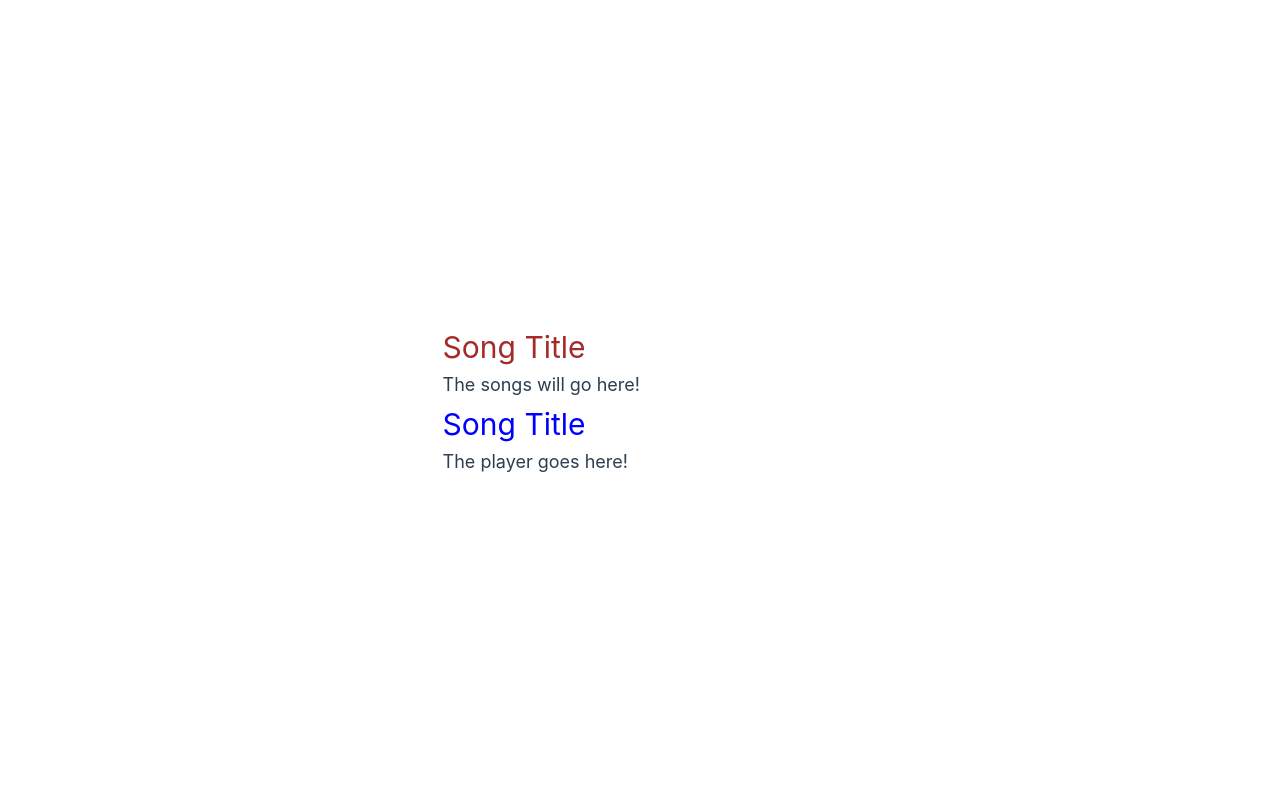
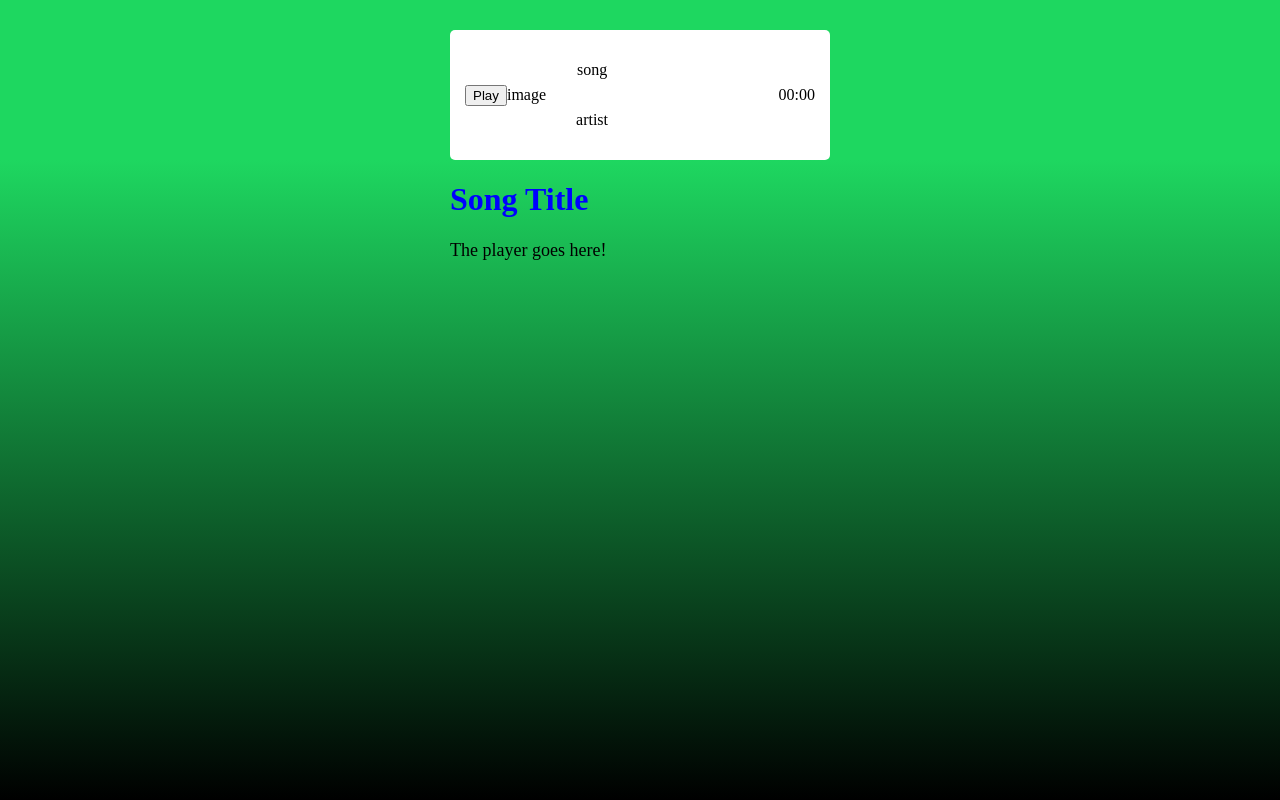
Before and after one commit to ThiagoMarvinSoares/SpotifyDemoPlayer, a Vue app: page / in a window 1280 px wide. Built offline with nearby package versions, Linux system fonts and the light colour scheme.

Commit message:
Progress with music card and background of the app

```diff
--- a/package.json
+++ b/package.json
@@ -15,6 +15,7 @@
   "devDependencies": {
     "@vitejs/plugin-vue": "^5.0.3",
     "node-sass": "^9.0.0",
+    "sass": "^1.71.1",
     "vite": "^5.0.11"
   }
 }
--- a/src/App.vue
+++ b/src/App.vue
@@ -7,7 +7,4 @@ import { RouterLink, RouterView } from 'vue-router'
 </template>
 
 <style scoped>
- wrapper h1 {
-  font-size: 39px;
- }
 </style>
--- a/src/assets/base.css
+++ /dev/null
@@ -1,86 +0,0 @@
-/* color palette from <https://github.com/vuejs/theme> */
-:root {
-  --vt-c-white: #ffffff;
-  --vt-c-white-soft: #f8f8f8;
-  --vt-c-white-mute: #f2f2f2;
-
-  --vt-c-black: #181818;
-  --vt-c-black-soft: #222222;
-  --vt-c-black-mute: #282828;
-
-  --vt-c-indigo: #2c3e50;
-
-  --vt-c-divider-light-1: rgba(60, 60, 60, 0.29);
-  --vt-c-divider-light-2: rgba(60, 60, 60, 0.12);
-  --vt-c-divider-dark-1: rgba(84, 84, 84, 0.65);
-  --vt-c-divider-dark-2: rgba(84, 84, 84, 0.48);
-
-  --vt-c-text-light-1: var(--vt-c-indigo);
-  --vt-c-text-light-2: rgba(60, 60, 60, 0.66);
-  --vt-c-text-dark-1: var(--vt-c-white);
-  --vt-c-text-dark-2: rgba(235, 235, 235, 0.64);
-}
-
-/* semantic color variables for this project */
-:root {
-  --color-background: var(--vt-c-white);
-  --color-background-soft: var(--vt-c-white-soft);
-  --color-background-mute: var(--vt-c-white-mute);
-
-  --color-border: var(--vt-c-divider-light-2);
-  --color-border-hover: var(--vt-c-divider-light-1);
-
-  --color-heading: var(--vt-c-text-light-1);
-  --color-text: var(--vt-c-text-light-1);
-
-  --section-gap: 160px;
-}
-
-@media (prefers-color-scheme: dark) {
-  :root {
-    --color-background: var(--vt-c-black);
-    --color-background-soft: var(--vt-c-black-soft);
-    --color-background-mute: var(--vt-c-black-mute);
-
-    --color-border: var(--vt-c-divider-dark-2);
-    --color-border-hover: var(--vt-c-divider-dark-1);
-
-    --color-heading: var(--vt-c-text-dark-1);
-    --color-text: var(--vt-c-text-dark-2);
-  }
-}
-
-*,
-*::before,
-*::after {
-  box-sizing: border-box;
-  margin: 0;
-  font-weight: normal;
-}
-
-body {
-  min-height: 100vh;
-  color: var(--color-text);
-  background: var(--color-background);
-  transition:
-    color 0.5s,
-    background-color 0.5s;
-  line-height: 1.6;
-  font-family:
-    Inter,
-    -apple-system,
-    BlinkMacSystemFont,
-    'Segoe UI',
-    Roboto,
-    Oxygen,
-    Ubuntu,
-    Cantarell,
-    'Fira Sans',
-    'Droid Sans',
-    'Helvetica Neue',
-    sans-serif;
-  font-size: 15px;
-  text-rendering: optimizeLegibility;
-  -webkit-font-smoothing: antialiased;
-  -moz-osx-font-smoothing: grayscale;
-}
--- a/src/assets/main.css
+++ b/src/assets/main.css
@@ -1,20 +1,3 @@
-@import './base.css';
-
-#app {
-  max-width: 1280px;
-  margin: 0 auto;
-  padding: 2rem;
-  font-weight: normal;
-}
-
-a,
-.green {
-  text-decoration: none;
-  color: hsla(160, 100%, 37%, 1);
-  transition: 0.4s;
-  padding: 3px;
-}
-
 @media (hover: hover) {
   a:hover {
     background-color: hsla(160, 100%, 37%, 0.2);
@@ -24,12 +7,13 @@ a,
 @media (min-width: 1024px) {
   body {
     display: flex;
-    place-items: center;
-  }
-
-  #app {
-    display: grid;
-    grid-template-columns: 1fr 1fr;
-    padding: 0 2rem;
+    flex-direction: column;
+    align-items: center;
+    margin: 0; /* Reset default margin */
+    padding: 0; /* Reset default padding */
+    width: 100%;
+    height: 100vh; /* Ensure full height */
+    background: linear-gradient(to bottom, #1ED760 20%, #000);
+    background-repeat: no-repeat;
   }
 }
--- a/src/components/Songs/SongsList.vue
+++ b/src/components/Songs/SongsList.vue
@@ -1,29 +1,61 @@
 <template>
-    <div>
-      <!-- Your HTML template code goes here -->
-      <h1>Song Title</h1>
-      <p>{{ message }}</p>
-    </div>
-  </template>
+  <div class="song-card">
+      <div class="song-card_element">
+        <div class="song-card_left">
+        <button>Play</button>
+        <p>image</p>
+      </div>
+        <div class="song-card_info">
+          <p><!--{{ song.title }}-->song</p>
+          <p>artist</p>
+        </div>
+      </div>
+      <div class="song-card_right">
+        <p><!--{{ song.duration }}-->00:00</p>
+      </div>
+  </div>
+</template>
 
   <script>
-  export default {
-    name: 'HelloWorld',
-    data() {
-      return {
-        message: 'The songs will go here!'
-      };
-    },
-    // Add other Vue component options here, such as methods, computed properties, etc.
-  }
+
   </script>
 
-  <style scoped>
-  /* Your component-specific CSS styles go here */
-  h1 {
-    color: brown;
-  }
-  p {
-    font-size: 18px;
+  <style lang="scss" scoped>
+  .song-card {
+    display: flex;
+    flex-direction: row;
+    align-items: center;
+    justify-content: space-between;
+    color: black;
+    width: 350px;
+    border-radius: 5px;
+    background-color: white;
+    border: 0,5px solid black;
+    padding: 15px;
+    margin-top: 30px;
+
+    &_element {
+      display: flex;
+      flex-direction: row;
+    }
+
+    &_left {
+      display: flex;
+      flex-direction: row;
+      align-items: center;
+    }
+
+    &_info {
+      display: flex;
+      flex-direction: column;
+      align-items: center;
+      padding-left: 30px;
+    }
+
+    &_right {
+      display: flex;
+      flex-direction: row;
+      align-items: center;
+    }
   }
   </style>
```
Also changed, not shown: 1 other file (tests, documents, lock files or other folders).
